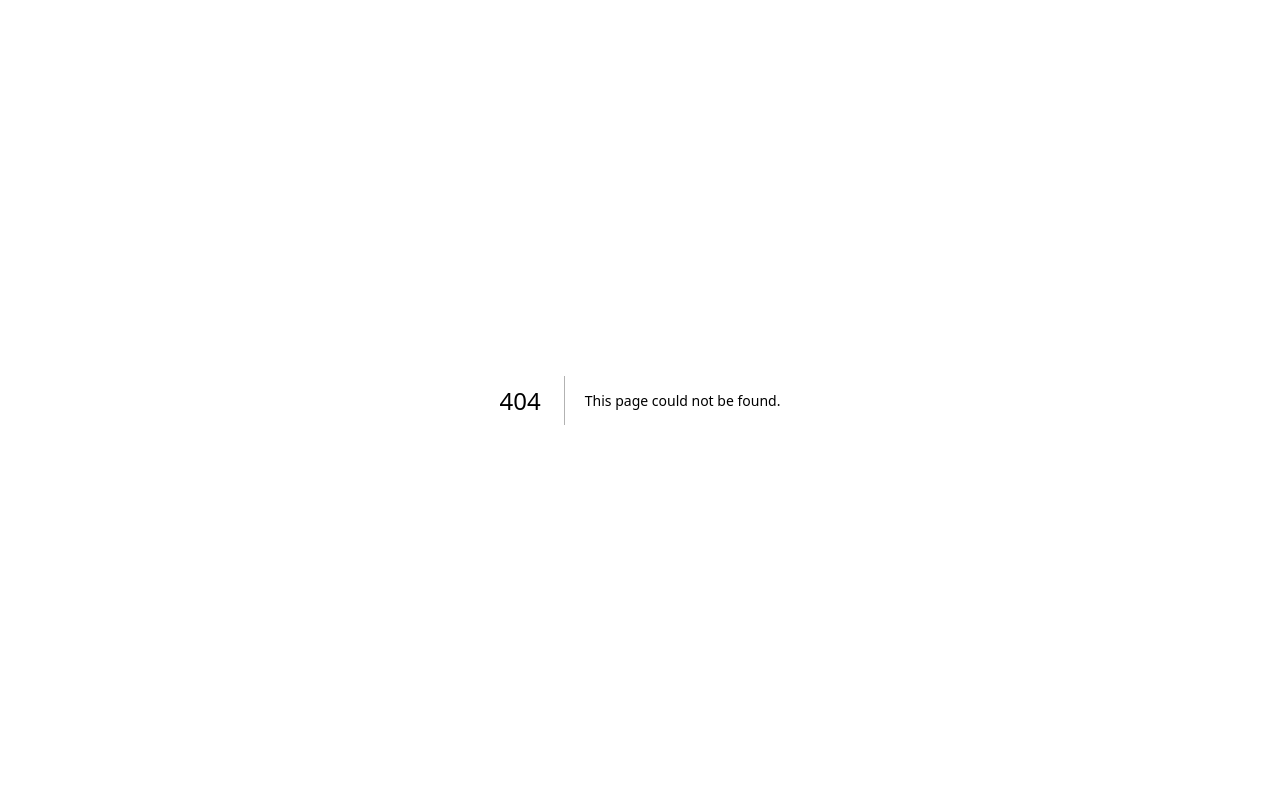
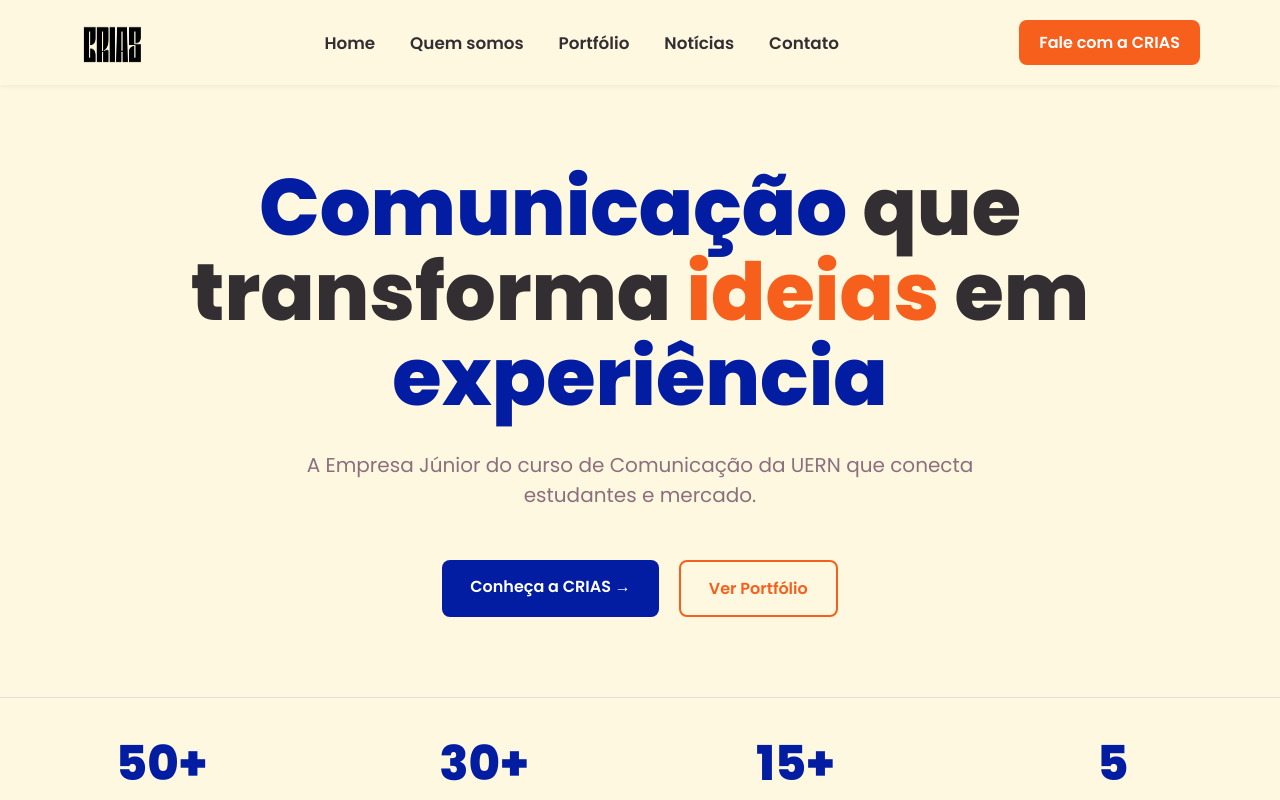
Before and after one commit to talesgabriel/ProjetoCRIAS, a Next.js app: page /admin in a window 1280 px wide. Before the commit this address had no page. Shown: the top 800 px of the page. Built offline with nearby package versions, Linux system fonts and the light colour scheme.

Commit message:
ref - refatoração de código para usar o Next Router

```diff
--- a/src/app/layout.js
+++ /dev/null
@@ -1,25 +0,0 @@
-import "./globals.css";
-import { Poppins } from "next/font/google";
-import '@fortawesome/fontawesome-free/css/all.min.css';
-
-
-export const metadata = {
-  title: "CRIAS - Empresa Júnior",
-  description: "Empresa Júnior de Comunicação da UERN",
-};
-
-const poppins = Poppins({
-  subsets: ["latin"],
-  weight: ["400", "600", "700", "800"],
-  variable: "--font-poppins",
-});
-
-export default function RootLayout({ children }) {
-  return (
-    <html lang="pt-BR">
-      <body className="{poppins.className">
-        {children}
-      </body>
-    </html>
-  );
-}
--- a/src/components/Header.jsx
+++ b/src/components/Header.jsx
@@ -8,7 +8,7 @@
 
       <nav>
         <ul>
-          <li><Link href="/">Home</Link></li>
+          <li><Link href="/home">Home</Link></li>
           <li><Link href="#sobre">Quem somos</Link></li>
           <li><Link href="#portfolio">Portfólio</Link></li>
           <li><Link href="#noticias">Notícias</Link></li>
--- /dev/null
+++ b/src/pages/_app.js
@@ -0,0 +1,32 @@
+import "@/styles/globals.css";import Header from "@/components/Header";
+
+import "@/styles/globals.css"; // ou "../styles/globals.css"
+import "@fortawesome/fontawesome-free/css/all.min.css";
+
+import { Poppins } from "next/font/google";
+import Head from "next/head";
+
+const poppins = Poppins({
+  subsets: ["latin"],
+  weight: ["400", "600", "700", "800"],
+});
+
+export default function MyApp({ Component, pageProps }) {
+  const title = Component.title ?? "CRIAS - Empresa Júnior";
+  const description =
+    Component.description ?? "Empresa Júnior de Comunicação da UERN";
+
+  return (
+    <>
+      <Head>
+        <title>{title}</title>
+        <meta name="description" content={description} />
+        <meta name="viewport" content="width=device-width, initial-scale=1" />
+      </Head>
+
+      <main className={poppins.className}>
+        <Component {...pageProps} />
+      </main>
+    </>
+  );
+}
--- /dev/null
+++ b/src/pages/admin/index.js
@@ -0,0 +1,27 @@
+import Header from "@/components/Header";
+import HomeSection from "@/components/HomeSection";
+import Metricas from "@/components/Metricas";
+import NossaHistoria from "@/components/NossaHistoria";
+import NossosPilares from "@/components/NossosPilares";
+import EstruturaOrganizacional from "@/components/EstruturaOrganizacional";
+import Portfolio from "@/components/Portfolio";
+import Noticias from "@/components/Noticias";
+import Contato from "@/components/Contato";
+import Footer from "@/components/Footer";
+
+export default function AdminPanel() {
+  return (
+    <>
+      <Header />
+      <HomeSection />
+      <Metricas />
+      <NossaHistoria />
+      <NossosPilares />
+      <EstruturaOrganizacional />
+      <Portfolio />
+      <Noticias />
+      <Contato />
+      <Footer />
+    </>
+  );
+}
```
Also changed, not shown: src/pages/home/index.js (renamed from src/app/page.js), src/styles/globals.css (renamed from src/app/globals.css).
